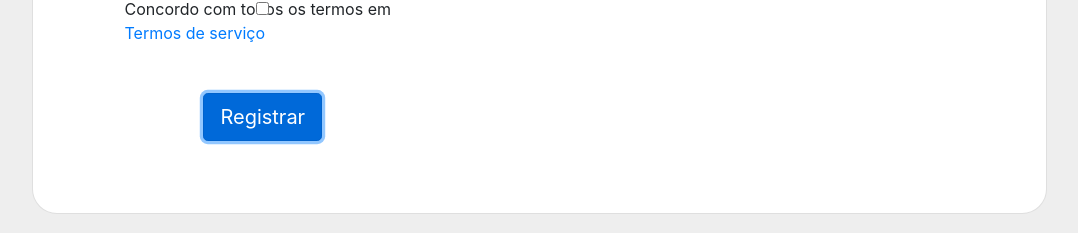
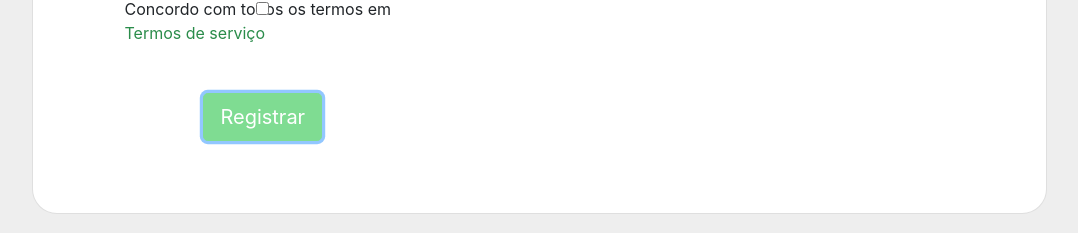
Before and after one commit to CaioAmaro/pitch-final-entra21-front, a plain HTML site: page src/pages/user/registerPage.html in a window 1280 px wide. Both pictures are taken after a click on the button "Registrar". Shown: the part 567-800 px from the top of the page, without its empty margins (101-1179 px from the left). Drawn offline with nearby package versions, Linux system fonts and the light colour scheme.

```diff
--- a/src/styles/user.css
+++ b/src/styles/user.css
@@ -5,3 +5,19 @@
 .nav-pills .nav-link.active {
     background-color: #2a8c4a;
 }
+
+/* botões e links azuis do Bootstrap */
+.btn-primary {
+    background-color: #2a8c4a;
+    border-color: #2a8c4a;
+}
+.btn-primary:hover, .btn-primary:focus {
+    background-color: #7fdc92;
+    border-color: #7fdc92;
+}
+a, .nav-link {
+    color: #2a8c4a;
+}
+a:hover, .nav-link:hover {
+    color: #7fdc92;
+}
```
Also changed, not shown: src/pages/user/doubleFunction.html (+2 -2 lines), src/images/mercadoImagem.webp (deleted).
